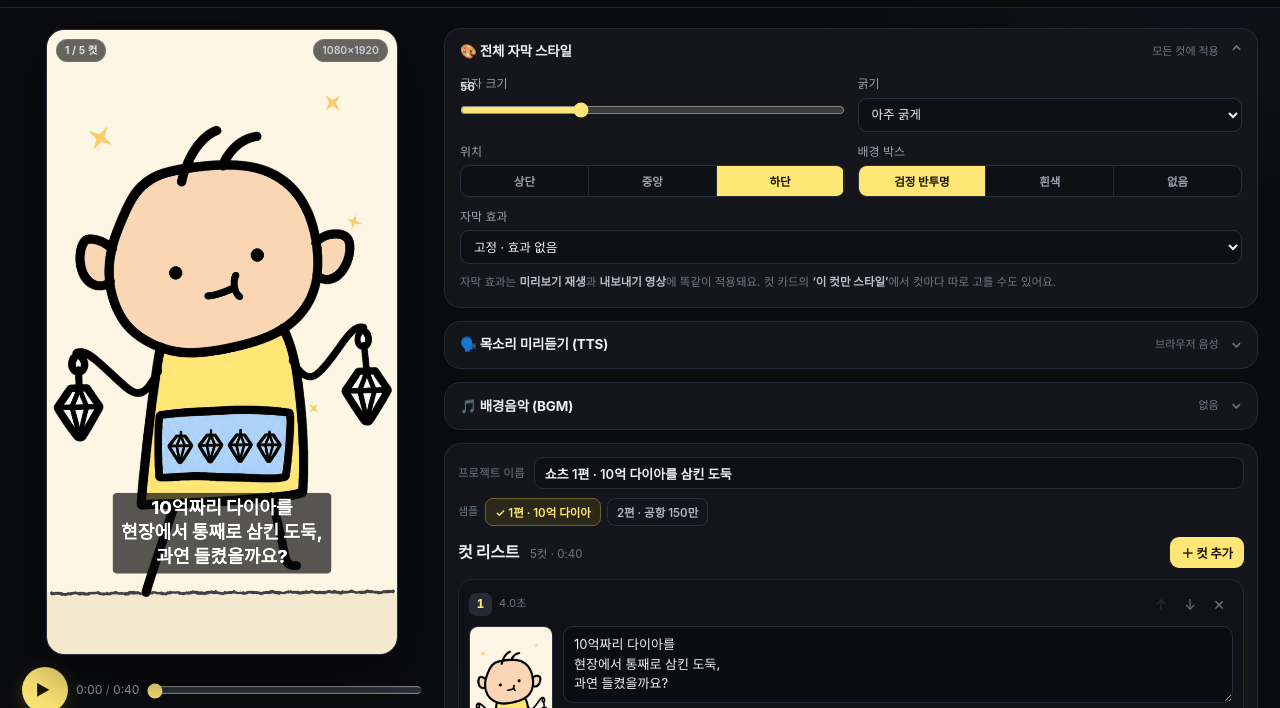
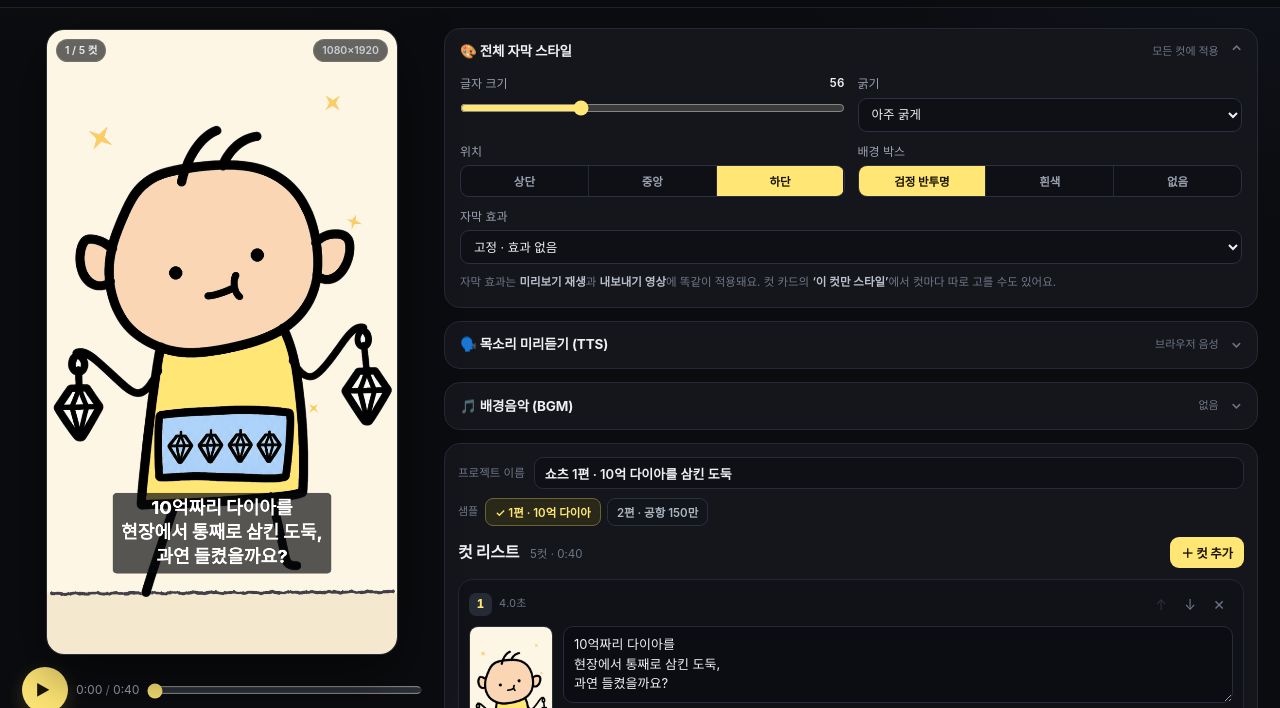
Before and after one commit to gobongi9988/shorts-maker, a plain HTML site: page index.html in a window 1280 px wide. Shown: the part 49-757 px from the top of the page. Drawn offline with Linux system fonts and the light colour scheme.

Commit message:
style: 패널 값 표시(글자 크기·속도·볼륨) 라벨과 겹침 정리

```diff
--- a/style.css
+++ b/style.css
@@ -227,10 +227,10 @@ input[type=range]{accent-color:var(--accent)}
 .panel-body .row + .control-grid{margin-top:10px}
 
 .control-grid{display:grid;grid-template-columns:1fr 1fr;gap:11px 13px}
-.field{display:flex;flex-direction:column;gap:5px;min-width:0;font-size:12px;color:var(--muted)}
+.field{display:flex;flex-direction:column;gap:5px;min-width:0;font-size:12px;color:var(--muted);position:relative}
 .field.wide{grid-column:1 / -1}
 .field-label{font-size:12px;color:var(--muted)}
-.field output{color:var(--text);font-variant-numeric:tabular-nums;font-size:11.5px;float:right;margin-top:-19px;font-weight:600}
+.field output{position:absolute;right:0;top:0;margin:0;float:none;color:var(--text);font-variant-numeric:tabular-nums;font-size:11.5px;font-weight:600;line-height:1.4}
 .field select,.field input[type=text]{
   height:34px;padding:0 9px;border-radius:9px;
   background:#0e1015;color:var(--text);border:1px solid #293040;font-size:12.5px;
```
